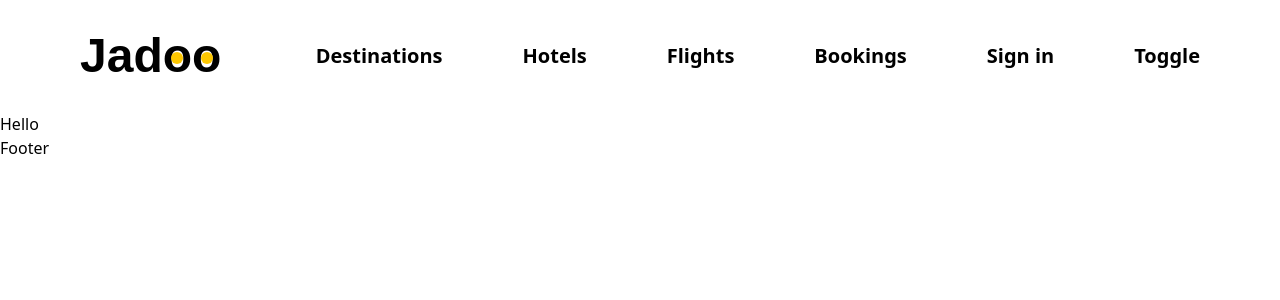
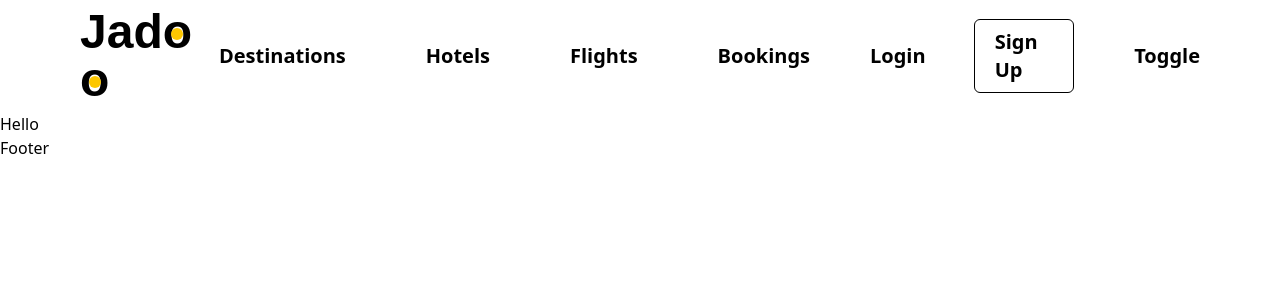
Before and after one commit to MohammedIrfan244/irish_test, a Next.js app: page / in a window 1280 px wide. Shown: the top 300 px of the page. Built offline with nearby package versions, Linux system fonts and the light colour scheme; a web font is replaced by a local one.

Commit message:
Update CTA component: added Login and Sign up options

```diff
--- a/src/components/shared/navbar/CTA.tsx
+++ b/src/components/shared/navbar/CTA.tsx
@@ -2,8 +2,11 @@ import React from 'react'
 
 function CTA() {
   return (
-    <div>
-      Sign in
+    <div className='flex items-center gap-5 md:gap-8 lg:gap-12'>
+      <p>Login</p>
+      <div className='border-black rounded-sm md:rounded-md border py-1 px-2 md:px-4 md:py-1.5 lg:px-5 lg:py-2'>
+      <p >Sign Up</p>
+      </div>
     </div>
   )
 }
--- a/src/components/shared/navbar/Navbar.tsx
+++ b/src/components/shared/navbar/Navbar.tsx
@@ -6,9 +6,9 @@ import Language from './Language'
 
 function Navbar() {
   return (
-    <div className='flex items-center justify-between h-20 md:h-24 lg:h-28 px-5 md:px-10 lg:px-20'>
+    <div className='flex items-center justify-between h-20 md:h-24 relative z-40 lg:h-28 px-5 md:px-10 lg:px-20'>
       <Logo/>
-      <div className='flex md:flex md:flex-row items-center font-semibold gap-5 md:gap-10 lg:gap-20 flex-row-reverse md:text-xl h-full '>
+      <div className='flex md:flex md:flex-row items-center font-semibold gap-5 md:gap-10 lg:gap-15 flex-row-reverse md:text-xl h-full '>
       <Menu/>
       <CTA/>
       <Language/>
```
